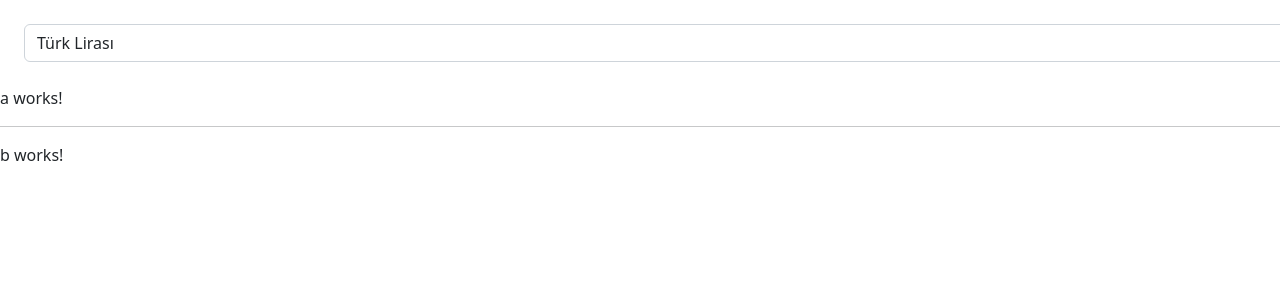
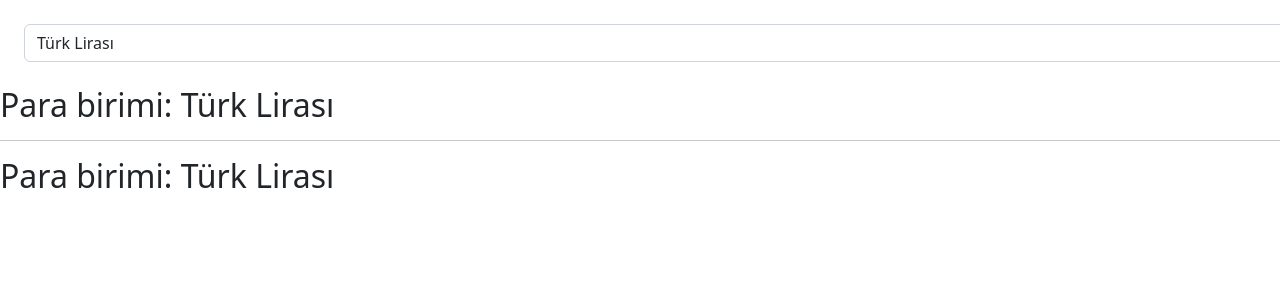
Before and after one commit to atillakalay/TurkcellAngularCourse, an Angular app in the folder angularapp/: page / in a window 1280 px wide. Shown: the top 300 px of the page. Built offline with nearby package versions, Linux system fonts and the light colour scheme.

Commit message:
HttpClient Service | RxJS Operator Example Scenario-3 Part 2 lesson has been completed.

```diff
--- a/angularapp/src/app/app.component.ts
+++ b/angularapp/src/app/app.component.ts
@@ -22,7 +22,7 @@ export class AppComponent implements OnInit {
 
   ngOnInit(): void {
     this.selectCurrency.valueChanges.subscribe(x => {
-      console.log(x)
+      this.josnPostPlaceHolderServise.setCurrency(x)
     })
   }
 
--- a/angularapp/src/app/services/json-place-holder.service.ts
+++ b/angularapp/src/app/services/json-place-holder.service.ts
@@ -1,12 +1,21 @@
 import { HttpClient, HttpParams } from '@angular/common/http';
 import { Injectable } from '@angular/core';
-import { filter, from, map, mergeMap, skip, take, toArray } from 'rxjs';
+import { BehaviorSubject, filter, from, map, mergeMap, skip, take, toArray } from 'rxjs';
 import { Post } from '../models/post';
 
 @Injectable({
   providedIn: 'root'
 })
 export class JsonPlaceHolderService {
+
+ public currencyObservable = new BehaviorSubject("Türk Lirası")
+
+
+  setCurrency(val: any) {
+    this.currencyObservable.next(val)
+  }
+
+
   constructor(private http: HttpClient) { }
 
   getPostList(page: number, pageSize: number) {
@@ -20,7 +29,7 @@ export class JsonPlaceHolderService {
   }
 
   getUserWithSearch(searchText: string) {
-    return this.http.get<any[]>('https://jsonplaceholder.typicode.com/users').pipe(mergeMap(x => from(x)), filter(x => x.name.toLowerCase().includes(searchText.toLowerCase())), map(x =>  `${x.name} - ${x.email}`),toArray())
+    return this.http.get<any[]>('https://jsonplaceholder.typicode.com/users').pipe(mergeMap(x => from(x)), filter(x => x.name.toLowerCase().includes(searchText.toLowerCase())), map(x => `${x.name} - ${x.email}`), toArray())
   }
 
 }
--- a/angularapp/src/app/shared/a/a.component.html
+++ b/angularapp/src/app/shared/a/a.component.html
@@ -1 +1 @@
-<p>a works!</p>
+<h2>Para birimi: {{currency}}</h2>
--- a/angularapp/src/app/shared/a/a.component.ts
+++ b/angularapp/src/app/shared/a/a.component.ts
@@ -1,4 +1,5 @@
 import { Component } from '@angular/core';
+import { JsonPlaceHolderService } from 'src/app/services/json-place-holder.service';
 
 @Component({
   selector: 'app-a',
@@ -7,4 +8,18 @@ import { Component } from '@angular/core';
 })
 export class AComponent {
 
+  currency: string | undefined
+
+  constructor(private jsonPlaceHolder: JsonPlaceHolderService) {
+
+  }
+
+  ngOnInit(): void {
+    this.jsonPlaceHolder.currencyObservable.subscribe(x => {
+      this.currency = x
+    })
+
+  }
+
+
 }
--- a/angularapp/src/app/shared/b/b.component.html
+++ b/angularapp/src/app/shared/b/b.component.html
@@ -1 +1 @@
-<p>b works!</p>
+<h2>Para birimi: {{currency}}</h2>
--- a/angularapp/src/app/shared/b/b.component.ts
+++ b/angularapp/src/app/shared/b/b.component.ts
@@ -1,4 +1,5 @@
 import { Component } from '@angular/core';
+import { JsonPlaceHolderService } from 'src/app/services/json-place-holder.service';
 
 @Component({
   selector: 'app-b',
@@ -7,4 +8,16 @@ import { Component } from '@angular/core';
 })
 export class BComponent {
 
+  currency: string | undefined
+
+  constructor(private jsonPlaceHolder: JsonPlaceHolderService) {
+
+  }
+
+  ngOnInit(): void {
+    this.jsonPlaceHolder.currencyObservable.subscribe(x => {
+      this.currency = x
+    })
+
+  }
 }
```
